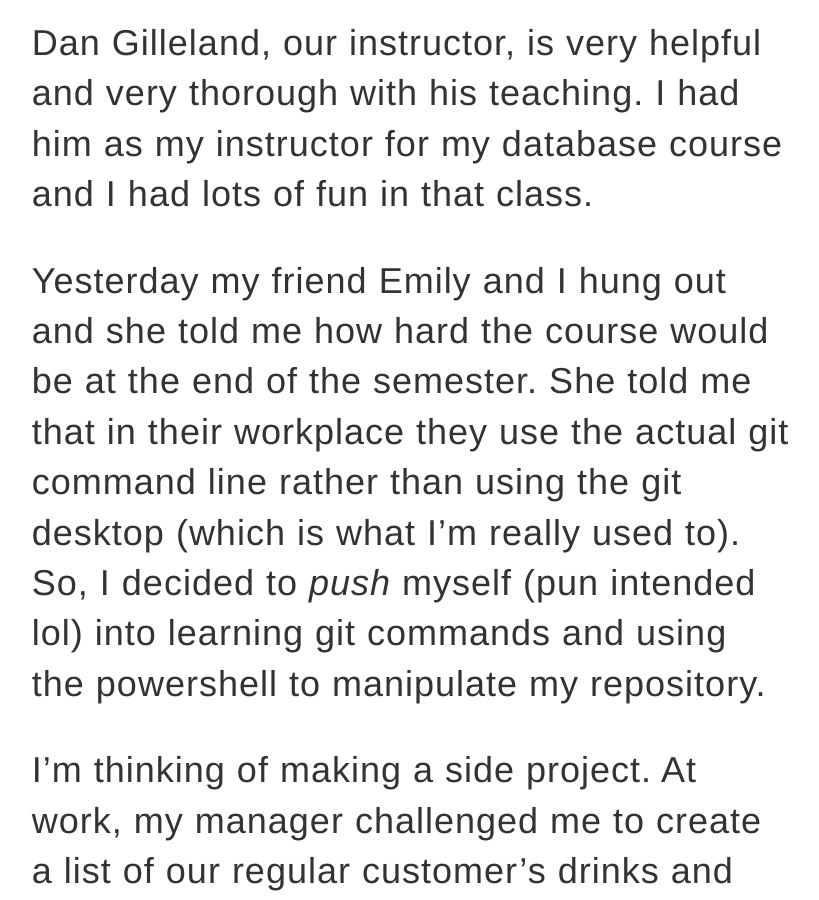
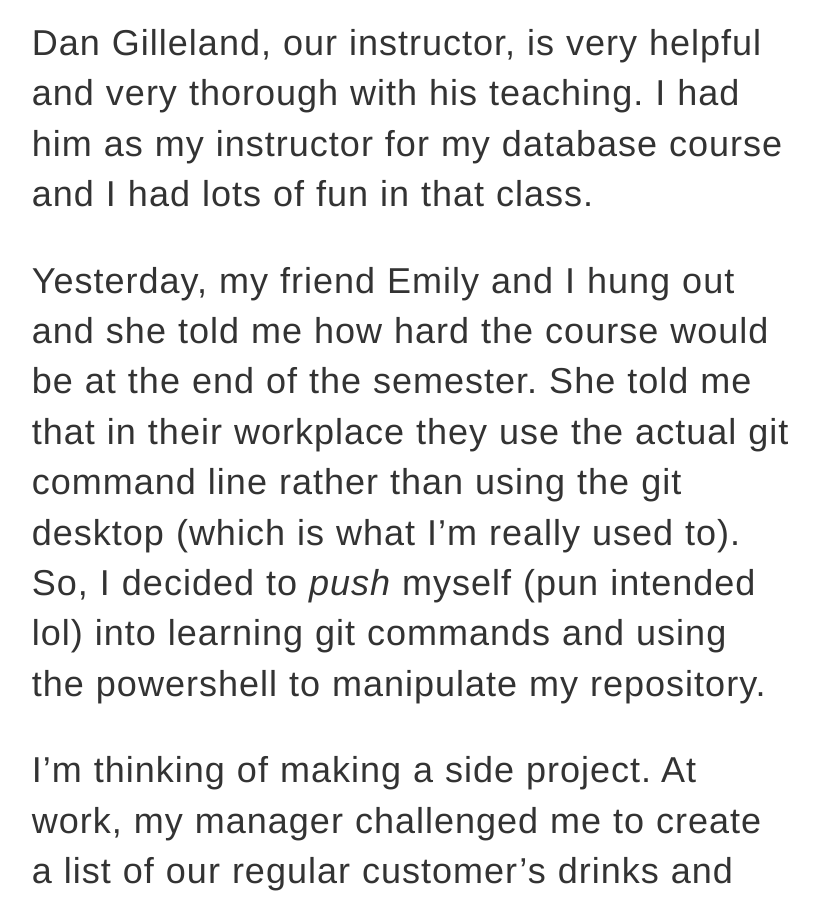
Before and after one commit to pborlongan/pborlongan.github.io, a Jekyll site: the page built from _posts/2019-10-01-entry03.md, in a window 1280 px wide and 900 px high, scrolled down 1080 px. Shown: the whole window, without its empty margins (229-1048 px from the left). Built offline with Jekyll 4.4.1, drawn with Linux system fonts in a browser that asks for light colours.

```diff
--- a/_posts/2019-10-01-entry03.md
+++ b/_posts/2019-10-01-entry03.md
@@ -12,6 +12,6 @@ Anyway, like I said in my last post, Intermediate App Dev is kind of challenging
 
 Dan Gilleland, our instructor, is very helpful and very thorough with his teaching. I had him as my instructor for my database course and I had lots of fun in that class.
 
-Yesterday my friend Emily and I hung out and she told me how hard the course would be at the end of the semester. She told me that in their workplace they use the actual git command line rather than using the git desktop (which is what I'm really used to). So, I decided to _push_ myself (pun intended lol) into learning git commands and using the powershell to manipulate my repository.
+Yesterday, my friend Emily and I hung out and she told me how hard the course would be at the end of the semester. She told me that in their workplace they use the actual git command line rather than using the git desktop (which is what I'm really used to). So, I decided to _push_ myself (pun intended lol) into learning git commands and using the powershell to manipulate my repository.
 
 I'm thinking of making a side project. At work, my manager challenged me to create a list of our regular customer's drinks and describe them. I'm planning to make a static site that shows the list to everyone and in the future, maybe add a feature where users can add the drinks that I missed or delete drinks that are already there. (And maybe an update feature too.) I'm excited for this side project!
```
